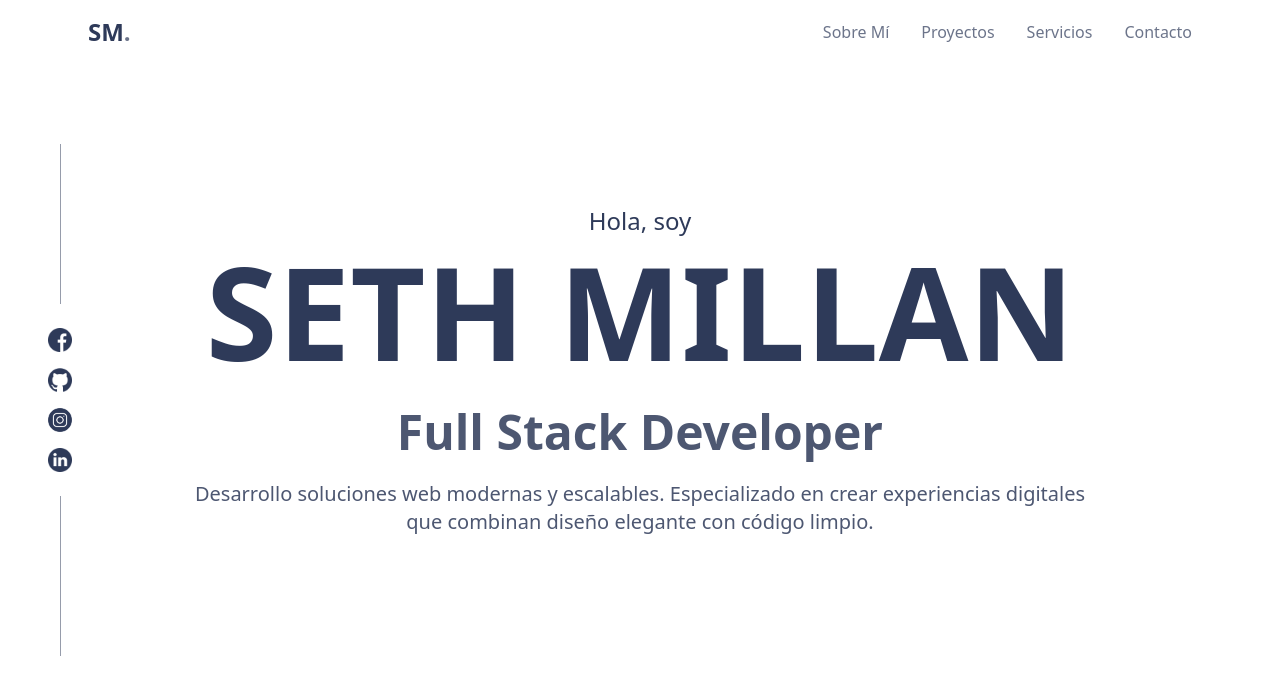
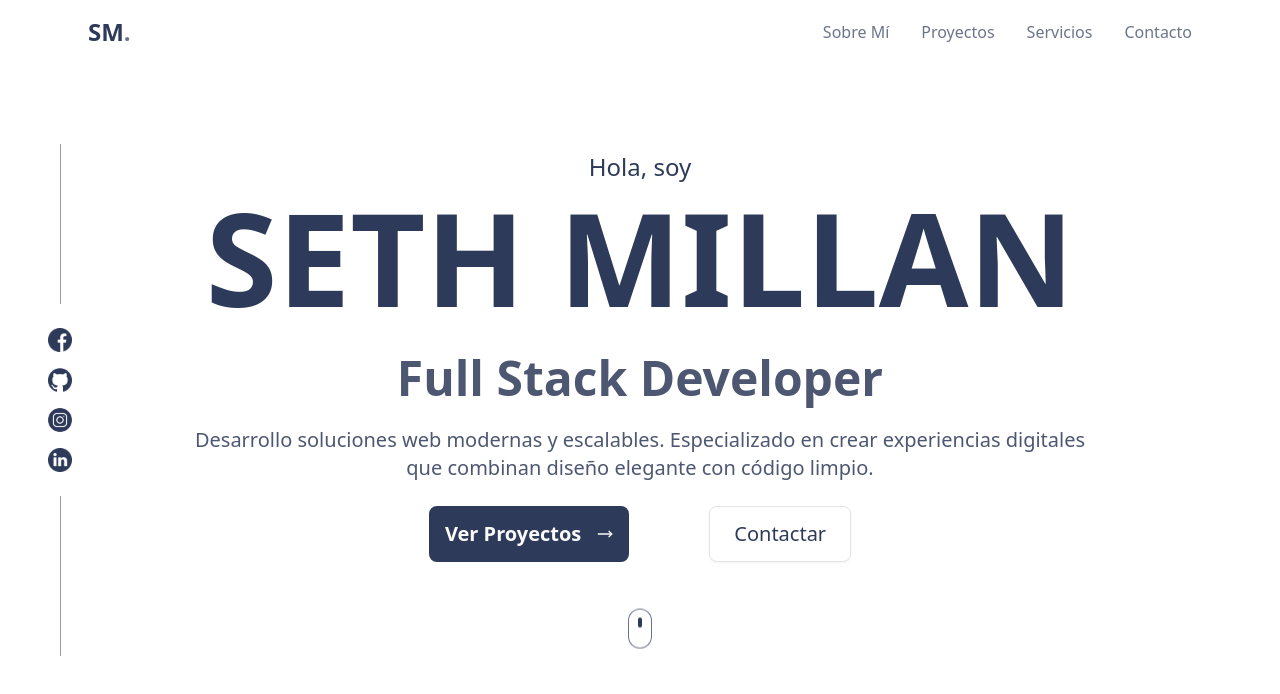
Before and after one commit to SethMillan/esedav, a Next.js app: page / in a window 1280 px wide. Shown: the top 694 px of the page. Built offline with nearby package versions, Linux system fonts and the light colour scheme.

Commit message:
feat: :sparkles: Btn corregidos para tamaños grandes, fondo de botones en primary, hero terminado

```diff
--- /dev/null
+++ b/app/components/Hero.tsx
@@ -0,0 +1,44 @@
+import React from "react";
+import NavSocial from "./NavSocial";
+import { Button } from "@/components/ui/button";
+import { MoveRight } from "lucide-react";
+import Mouse from "./Mouse";
+
+function Hero() {
+  return (
+    <>
+      <main className="flex h-full items-center flex-col justify-center   ">
+        <div className="fixed left-12">
+          <NavSocial />
+        </div>
+
+        <div className="flex flex-col items-center justify-center w-4xl h-full ">
+          <p className="font-extralight text-2xl -mb-6">Hola, soy</p>
+          <h1 className="text-[130px] font-extrabold ">SETH MILLAN</h1>
+          <h2 className="text-5xl font-extrabold opacity-85">
+            Full Stack Developer
+          </h2>
+          <p className="text-xl font-normal opacity-85 text-center mt-6 ">
+            Desarrollo soluciones web modernas y escalables. Especializado en
+            crear experiencias digitales que combinan diseño elegante con código
+            limpio.
+          </p>
+          <div className="pt-6 flex gap-20">
+            <Button size={"lg"} className="text-xl ">
+              Ver Proyectos <MoveRight className="ml-2 h-4 w-4" />
+            </Button>
+            <Button className="text-xl" size={"lg"} variant={"outline"}>
+              Contactar
+            </Button>
+          </div>
+          <div className="animate-bounce mt-12">
+            <Mouse/>
+          </div>
+
+        </div>
+      </main>
+    </>
+  );
+}
+
+export default Hero;
--- a/app/globals.css
+++ b/app/globals.css
@@ -1,5 +1,5 @@
 @import "tailwindcss";
-@import "tw-animate-css";
+/*@import "tw-animate-css";*/
 
 @custom-variant dark (&:is(.dark *));
 
@@ -59,7 +59,7 @@ body {
   --card-foreground: oklch(0.145 0 0);
   --popover: oklch(1 0 0);
   --popover-foreground: oklch(0.145 0 0);
-  --primary: oklch(0.205 0 0);
+  --primary: #2e3a59;
   --primary-foreground: oklch(0.985 0 0);
   --secondary: oklch(0.97 0 0);
   --secondary-foreground: oklch(0.205 0 0);
@@ -121,6 +121,10 @@ body {
 }
 
 @layer base {
+  button:not(:disabled),
+  [role="button"]:not(:disabled) {
+    cursor: pointer;
+  }
   * {
     @apply border-border outline-ring/50;
   }
--- a/app/page.tsx
+++ b/app/page.tsx
@@ -1,27 +1,14 @@
 "use client";
 import Image from "next/image";
 import { Navbar } from "./components/Navbar";
-import NavSocial from './components/NavSocial';
+import Hero from "./components/Hero";
 
 export default function Home() {
   return (
     <>
-      <div className="w-full">
+      <div className="w-full flex items-center justify-center flex-col h-screen">
         <Navbar/>
-        <main className="flex h-screen items-center justify-center">
-          <div className="fixed left-12"><NavSocial/></div>
-
-          <div className="flex flex-col items-center justify-center w-4xl h-full -mt-15">
-            <p className="font-extralight text-2xl -mb-6">Hola, soy</p>
-            <h1 className="text-[130px] font-extrabold ">SETH MILLAN</h1>
-            <h2 className="text-5xl font-extrabold opacity-85">Full Stack Developer</h2>
-            <p className="text-xl font-normal opacity-85 text-center mt-6 ">
-              Desarrollo soluciones web modernas y escalables. Especializado en
-              crear experiencias digitales que combinan diseño elegante con
-              código limpio.
-            </p>
-          </div>
-        </main>
+        <Hero/>
       </div>
     </>
   );
--- a/components/ui/button.tsx
+++ b/components/ui/button.tsx
@@ -9,7 +9,7 @@ const buttonVariants = cva(
   {
     variants: {
       variant: {
-        default: "bg-primary text-primary-foreground hover:bg-primary/90",
+        default: "bg-primary text-primary-foreground hover:bg-primary/90 font-bold",
         destructive:
           "bg-destructive text-white hover:bg-destructive/90 focus-visible:ring-destructive/20 dark:focus-visible:ring-destructive/40 dark:bg-destructive/60",
         outline:
@@ -23,7 +23,7 @@ const buttonVariants = cva(
       size: {
         default: "h-9 px-4 py-2 has-[>svg]:px-3",
         sm: "h-8 rounded-md gap-1.5 px-3 has-[>svg]:px-2.5",
-        lg: "h-10 rounded-md px-6 has-[>svg]:px-4",
+        lg: "h-14 rounded-md px-6 has-[>svg]:px-4",
         icon: "size-9",
         "icon-sm": "size-8",
         "icon-lg": "size-10",
```
